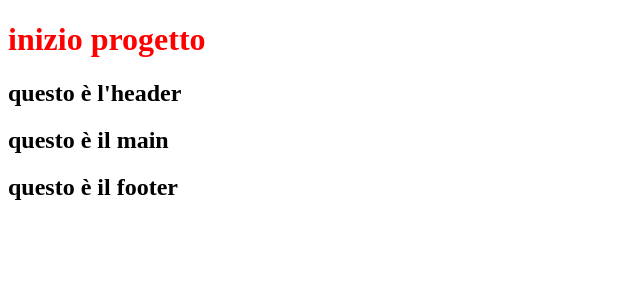
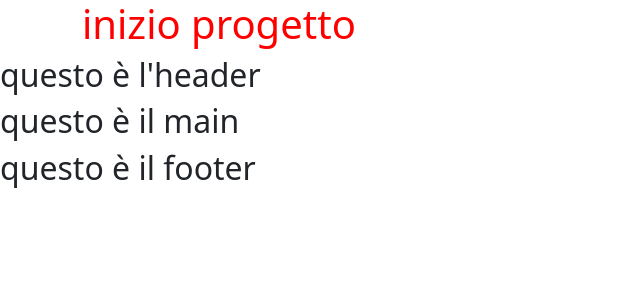
Before and after one commit to TartagliaFilippo/proj-html-vuejs, a Vue app: page / in a window 1280 px wide. Shown: the top 300 px of the page, without its empty margins (0-640 px from the left). Built offline with nearby package versions, Linux system fonts and the light colour scheme.

Commit message:
import bootstrap

```diff
--- a/src/App.vue
+++ b/src/App.vue
@@ -9,7 +9,9 @@ export default {
 </script>
 
 <template>
-  <h1>inizio progetto</h1>
+  <div class="container">
+    <h1>inizio progetto</h1>
+  </div>
   <HeaderApp />
   <MainApp />
   <FooterApp />
--- a/src/main.js
+++ b/src/main.js
@@ -1,3 +1,6 @@
+import "bootstrap/dist/css/bootstrap.min.css";
+import * as bootstrap from "bootstrap";
+
 import { createApp } from "vue";
 import App from "./App.vue";
 
```
